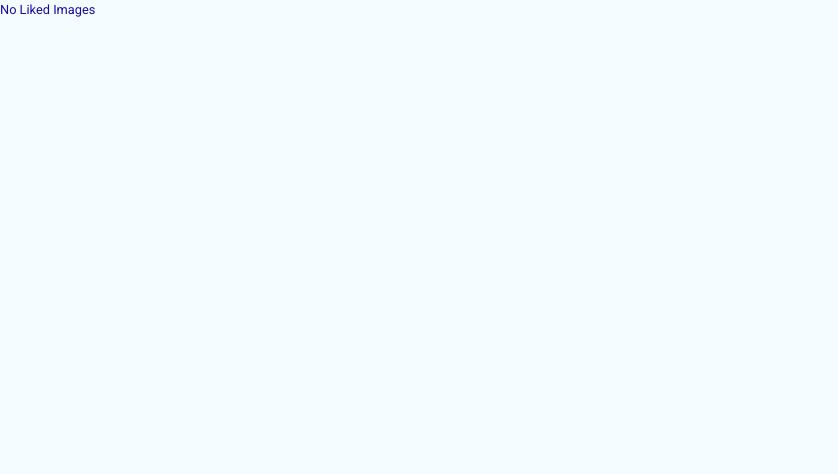
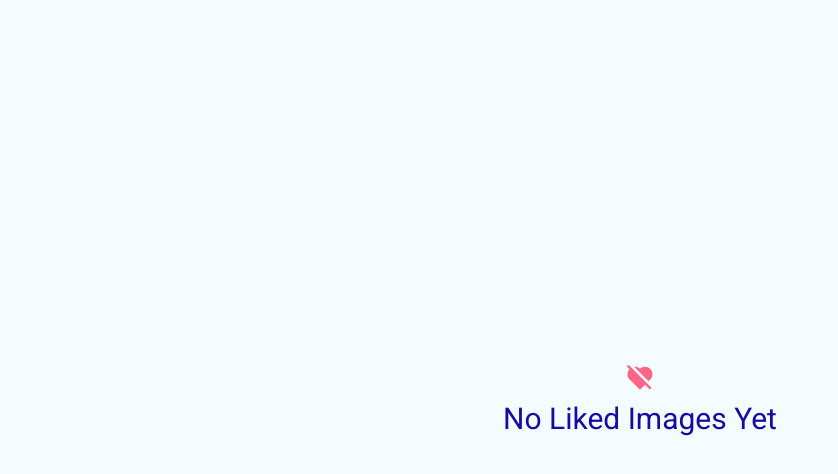
Before and after one commit to dlorenzocodes/Spacetagram, a React (Create React App) app: page /likes in a window 1280 px wide. Shown: the top 474 px of the page, without its empty margins (0-838 px from the left). Built offline with nearby package versions, Linux system fonts and the light colour scheme.

Commit message:
added styles for not liked images page

```diff
--- a/src/components/layout/Stats.jsx
+++ b/src/components/layout/Stats.jsx
@@ -11,6 +11,7 @@ function Stats() {
 
     useEffect(() => {
         window.addEventListener('scroll', handleScroll)
+
         return () => {
             isMounted.current = false
         }
@@ -18,7 +19,9 @@ function Stats() {
 
     const handleScroll = () => {
         if(window.scrollY >= 60){
-            setStyles(true)
+            if(isMounted.current){
+                setStyles(true)
+            }
         }else{
             if(isMounted.current){
                 setStyles(false)
--- a/src/components/liked-images/LikedImages.jsx
+++ b/src/components/liked-images/LikedImages.jsx
@@ -1,4 +1,6 @@
+import {RiDislikeFill} from 'react-icons/ri'
 import CheckedContext from '../../context/checked/CheckedContext'
+import PhotoContext from '../../context/photos/PhotoContext'
 import LikedImageItem from './LikedImageItem'
 import Title from '../layout/Title'
 import { useContext} from 'react'
@@ -7,6 +9,12 @@ import {Link} from 'react-router-dom'
 function LikedImages() {
 
     const {images,clearLikedImages} = useContext(CheckedContext)
+    const {clearFetchedPhotos} = useContext(PhotoContext)
+
+    const clearAllPhotoStates = () => {
+        clearLikedImages()
+        clearFetchedPhotos()
+    }
 
     if(images.length !== 0){
         return (
@@ -18,7 +26,7 @@ function LikedImages() {
                             btn-outline p-3 rounded-lg text-sm
                             text-stone-900 m-auto block sm:w-1/4 lg:w-1/5'
                         type='click'
-                        onClick={() => clearLikedImages()}
+                        onClick={clearAllPhotoStates}
                     >
                             Back To Home
                     </button>
@@ -32,7 +40,12 @@ function LikedImages() {
             </>
         )
     } else{
-        return <h3>No Liked Images</h3>
+        return <div className='p-14 h-screen flex justify-center items-center'>
+            <div className=' flex items-center' id='no-likes-page'>
+                <RiDislikeFill className='text-3xl mb-2'/>
+                <h3 className='text-center text-xl md:text-3xl'>No Liked Images Yet</h3>
+            </div>
+        </div>
     }
 }
 
--- a/src/context/photos/PhotoContext.js
+++ b/src/context/photos/PhotoContext.js
@@ -13,9 +13,14 @@ export const PhotoProvider = ({children}) => {
         setPhotos(data)
     }
 
+    const clearFetchedPhotos = () => {
+        setPhotos([])
+    }
+
     return <PhotoContext.Provider value = {{
         photos,
-        fetchPhotos
+        fetchPhotos,
+        clearFetchedPhotos
     }}>
         {children}
     </PhotoContext.Provider>
--- a/src/index.css
+++ b/src/index.css
@@ -149,3 +149,7 @@ label{
     top: -33px;
     background-color: #F5FCFF;
 }
+
+#no-likes-page{
+    flex-direction: column;
+}
```
